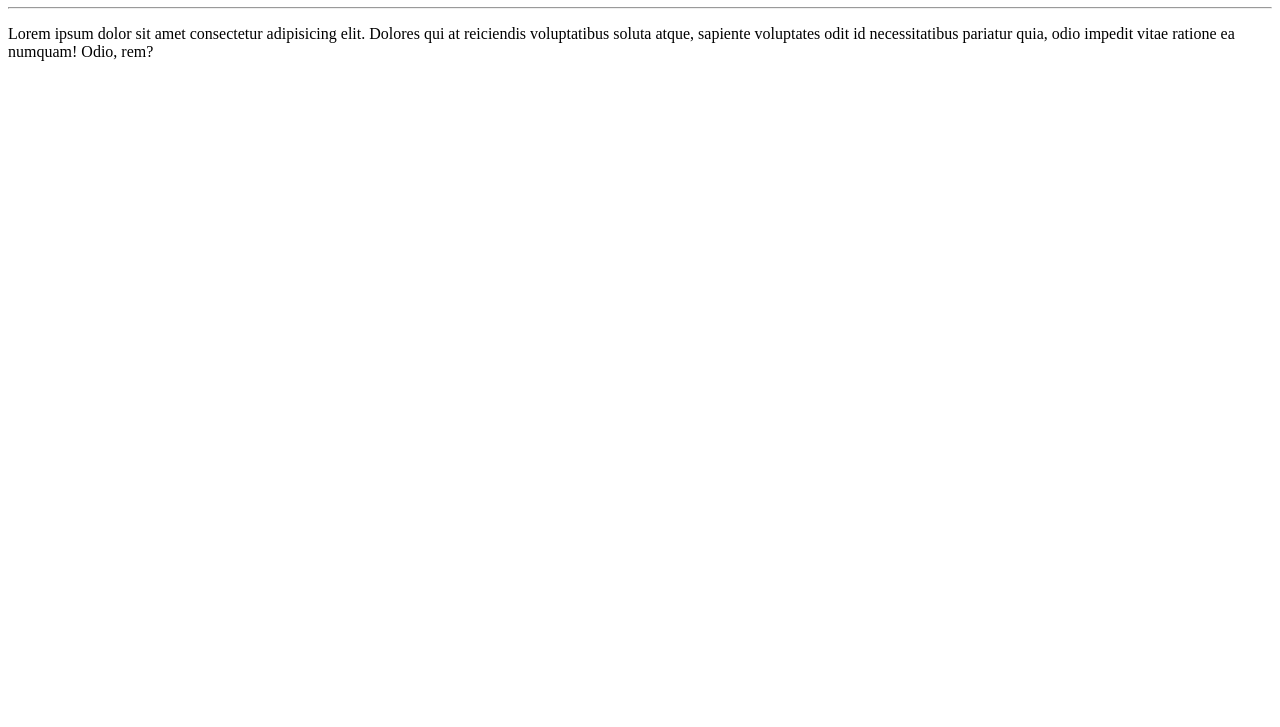
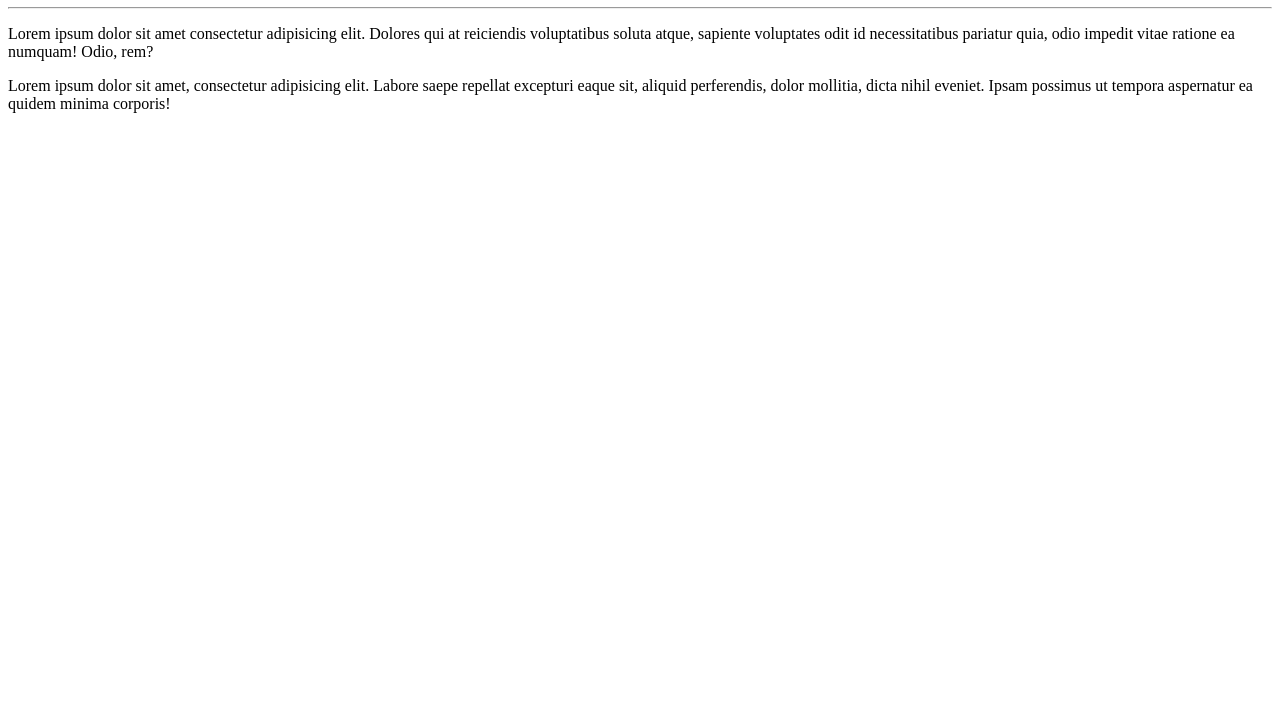
Before and after one commit to Felipe-Souzaa/Ola-Mundo, a plain HTML site: page site-ex/index.html in a window 1280 px wide. Shown: the part 73-800 px from the top of the page. Drawn offline with Linux system fonts and the light colour scheme.

Commit message:
adicionei um parágrafo

```diff
--- a/site-ex/index.html
+++ b/site-ex/index.html
@@ -9,5 +9,6 @@
     <h1>Hello Word!!</h1>
     <hr>
     <p>Lorem ipsum dolor sit amet consectetur adipisicing elit. Dolores qui at reiciendis voluptatibus soluta atque, sapiente voluptates odit id necessitatibus pariatur quia, odio impedit vitae ratione ea numquam! Odio, rem?</p>
+    <p>Lorem ipsum dolor sit amet, consectetur adipisicing elit. Labore saepe repellat excepturi eaque sit, aliquid perferendis, dolor mollitia, dicta nihil eveniet. Ipsam possimus ut tempora aspernatur ea quidem minima corporis!</p>
 </body>
 </html>
```
